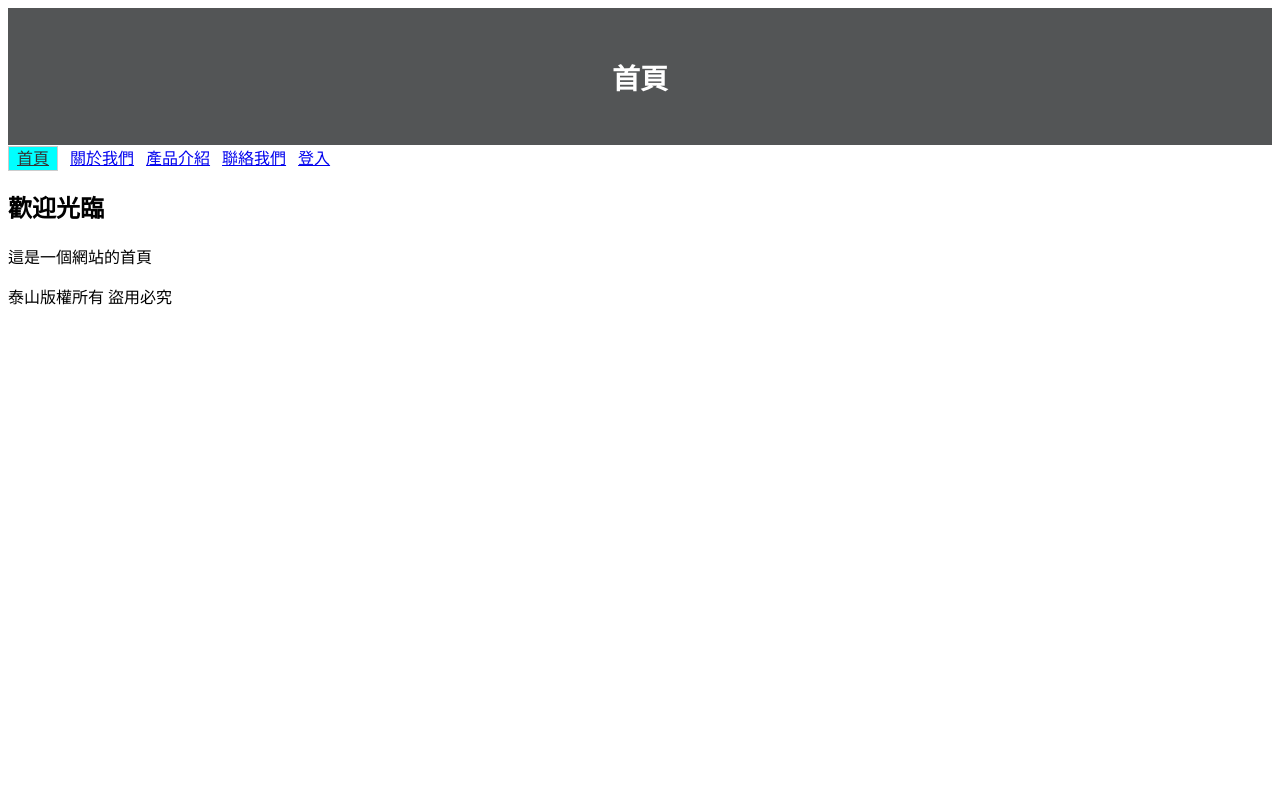
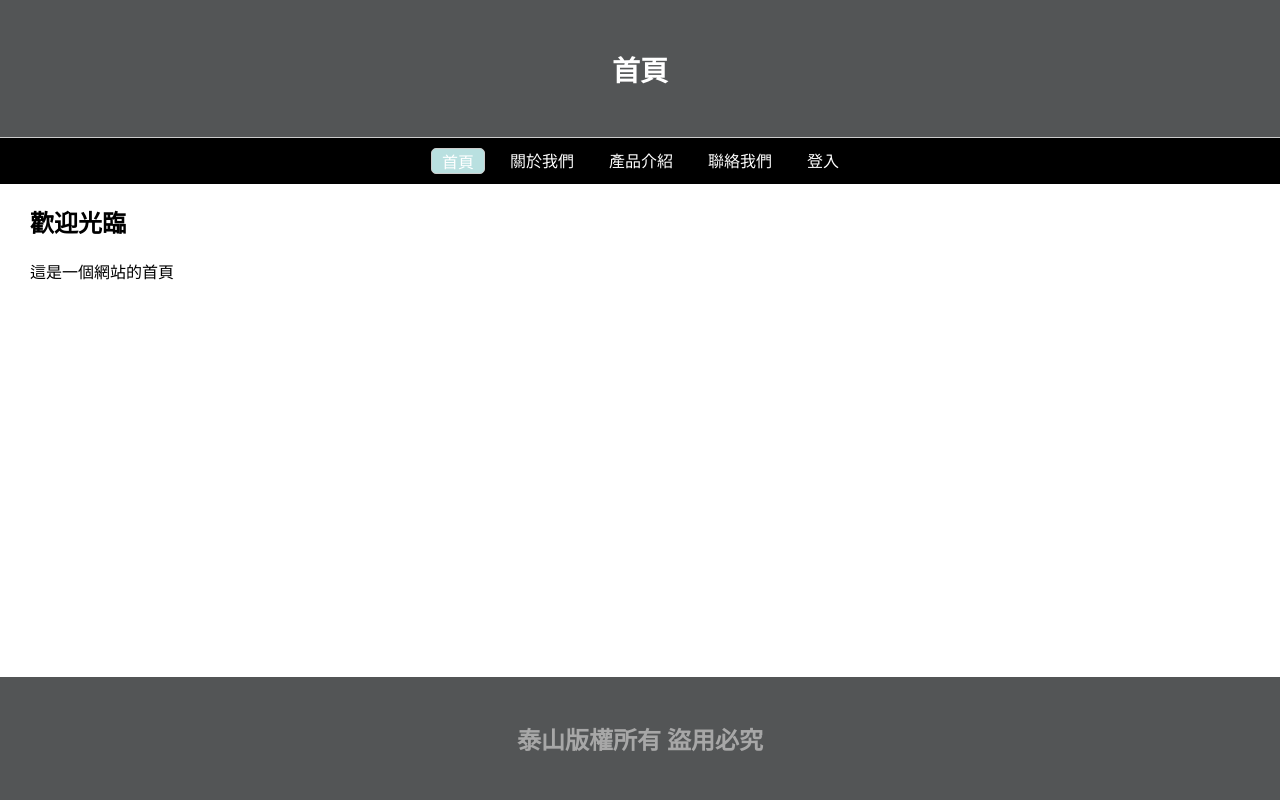
Before and after one commit to manda-shen/php-class, a PHP site: page /include/index.php in a window 1280 px wide. Run offline with PHP 8.4, Linux system fonts and the light colour scheme.

Commit message:
修改樣式表

```diff
--- a/include/common/navbar.php
+++ b/include/common/navbar.php
@@ -1,37 +1,26 @@
-<!DOCTYPE html>
-<html lang="en">
-<head>
-    <meta charset="UTF-8">
-    <meta name="viewport" content="width=device-width, initial-scale=1.0">
-    <title>Document</title>
-    <style>
-
-    </style>
-</head>
-<body>
-
 
 <?php
-
-$header=[
-    'index'=>'首頁',
-    'about'=>'關於我們',
-    'product'=>'產品介紹',
-    'contact'=>'聯絡我們',
-    'login'=>'登入'
+$header = [
+    'index' => '首頁',
+    'about' => '關於我們',
+    'product' => '產品介紹',
+    'contact' => '聯絡我們',
+    'login' => '登入'
 ];
-
 ?>
 
 <header>
-<h3><?=$header[$page];?></h3>
+    <h3><?= $header[$page]; ?></h3>
 </header>
-<?php
-foreach($header as $key => $value){
-    echo "<a class='".($page==$key?'now-page':'')."' href='{$key}.php'>{$value}</a>"."&nbsp;&nbsp;&nbsp;";
-}
 
-?>
+<!-- 導覽列 -->
+<div class="navbar">
+    <?php
+    foreach ($header as $key => $value) {
+        echo "<a class='" . ($page == $key ? 'now-page' : '') . "' href='{$key}.php'>{$value}</a>";
+    }
+    ?>
+</div>
 
 
 <!-- <a class="<?=($page=='index')?'now-page':'';?>" href="index.php">首頁</a>
@@ -42,4 +31,3 @@ foreach($header as $key => $value){
 
 
 </body>
-</html>
--- a/include/style.css
+++ b/include/style.css
@@ -2,27 +2,76 @@ h1 {
     color: rgb(79, 92, 102);
 }
 
-h3{
+h3 {
     color: white;
 }
 
-div{
+div {
     color: rgb(120, 137, 137);
 }
 
 .now-page {
     padding: 3px 8px;
     border: 1px solid #ccc;
-    background-color: aqua;
+    background-color: rgb(185, 224, 224);
     color: #333;
 }
 
 header {
     position: relative;
-    background-color: #535556 ;
+    background-color: #535556;
     padding: 20px;
     text-align: center;
     font-size: 1.5rem;
     font-weight: bold;
     z-index: 1;
 }
+
+footer {
+    position: relative;
+    color: #a7a7a7;
+    background-color: #535556;
+    padding: 20px;
+    text-align: center;
+    font-size: 1.5rem;
+    font-weight: bold;
+    z-index: 1;
+}
+
+
+body {
+    display: flex;
+    flex-direction: column;
+    min-height: 100vh;
+    margin: 0;
+}
+
+main {
+
+
+    padding: 0px 30px;
+    flex: 1;
+}
+
+.navbar {
+    display: flex;
+    justify-content: center;
+    /* 水平居中 */
+    gap: 15px;
+    /* 連結間距 */
+    padding: 10px;
+    border-top: 1px solid #ccc;
+    background-color: #000000;
+}
+
+.navbar a {
+    text-decoration: none;
+    color: white;
+    padding: 0px 10px;
+    border-radius: 5px;
+    transition: background-color 0.3s;
+}
+
+.navbar a:hover {
+    background-color: rgb(185, 224, 224);
+}
```
